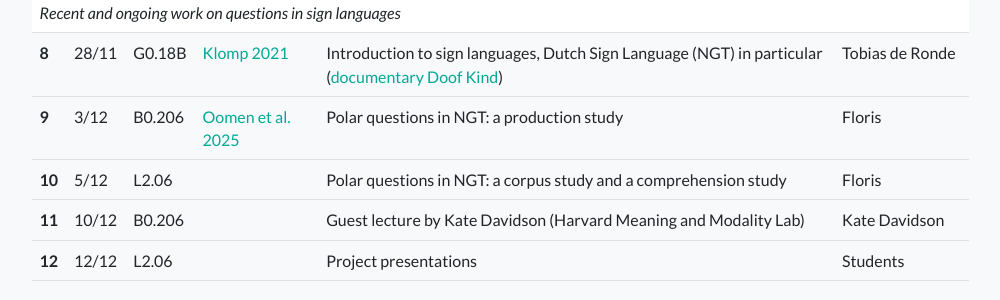
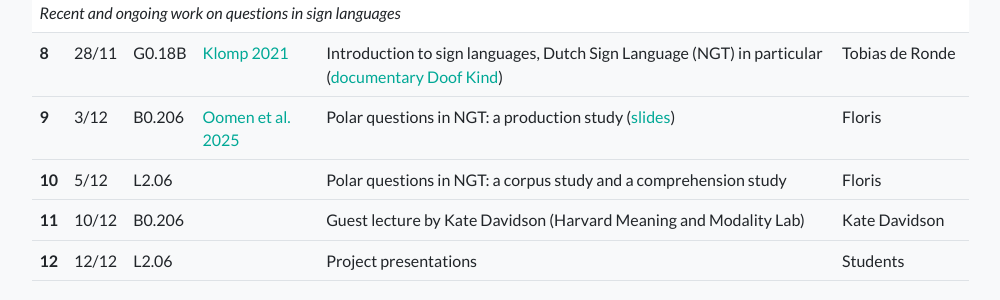
Before and after one commit to froelofs/inquisitive-semantics, a Jekyll site: the page built from _courses/2025-amsterdam.md, in a window 1280 px wide and 900 px high, scrolled down 3045 px. Shown: the part 153-453 px from the top of the window, without its empty margins (140-1140 px from the left). Built offline with Jekyll 4.4.1, drawn with Linux system fonts in a browser that asks for light colours.

Commit message:
Update 2025-amsterdam.md

```diff
--- a/_courses/2025-amsterdam.md
+++ b/_courses/2025-amsterdam.md
@@ -171,8 +171,7 @@ schedule: >
         <a href="https://amsuni-my.sharepoint.com/:b:/g/personal/f_roelofsen_uva_nl/IQBXB5HiCu80QqYK9LUW2T_hAW8agfRCydHt5habx2-81rA?e=y9JRn4" target="_blank" rel="noopener noreferrer">Oomen et al. 2025</a>
       </td>
       <td>
-        Polar questions in NGT: a production study
-      </td>
+        Polar questions in NGT: a production study (<a href="https://amsuni-my.sharepoint.com/:p:/g/personal/f_roelofsen_uva_nl/IQA-qtFmO8tUT7DxMJDUCWbCARaz3yH3y3L-8trs2LrUbjQ?e=2oMjaS" target="_blank" rel="noopener noreferrer">slides</a>)    </td>
       <td> Floris </td>
     </tr>
     <tr>
```
